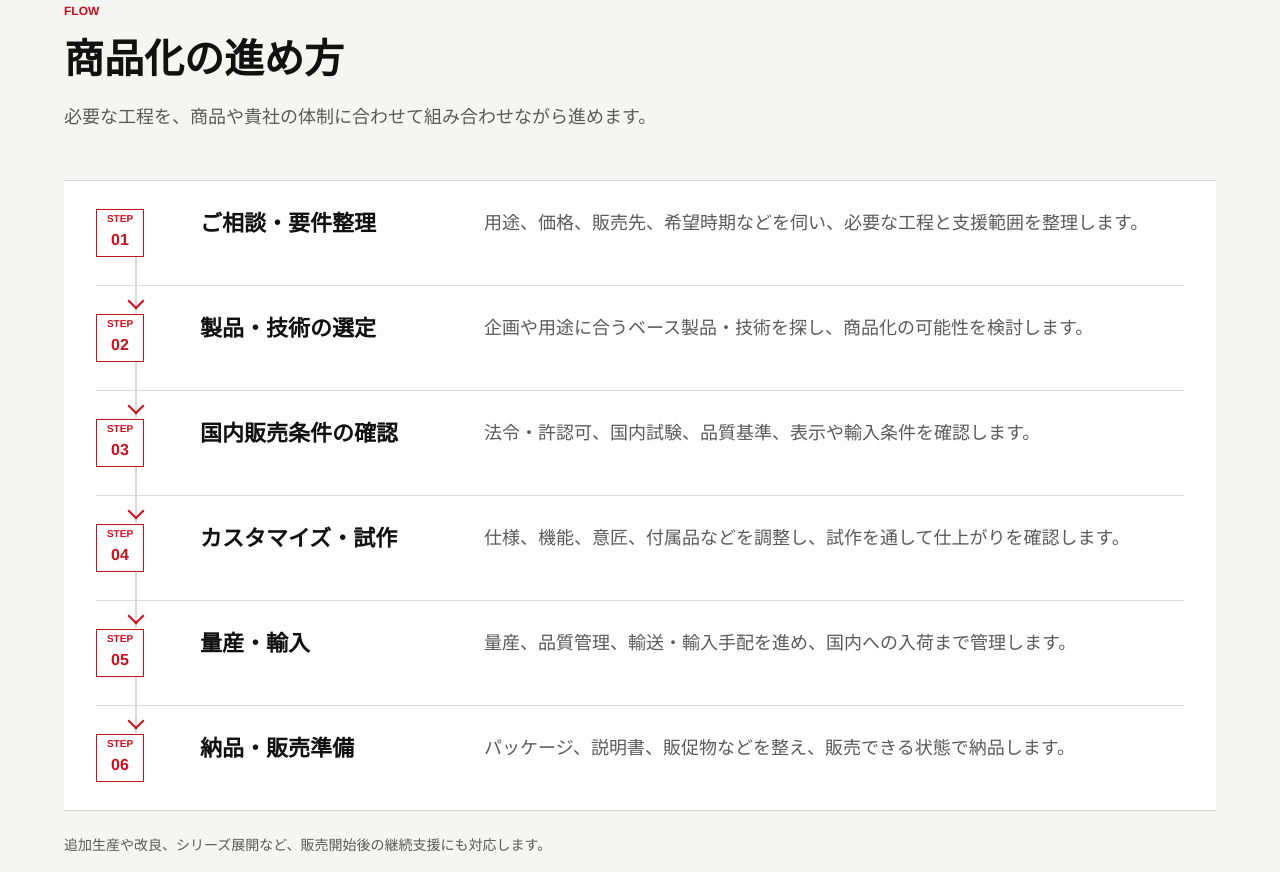
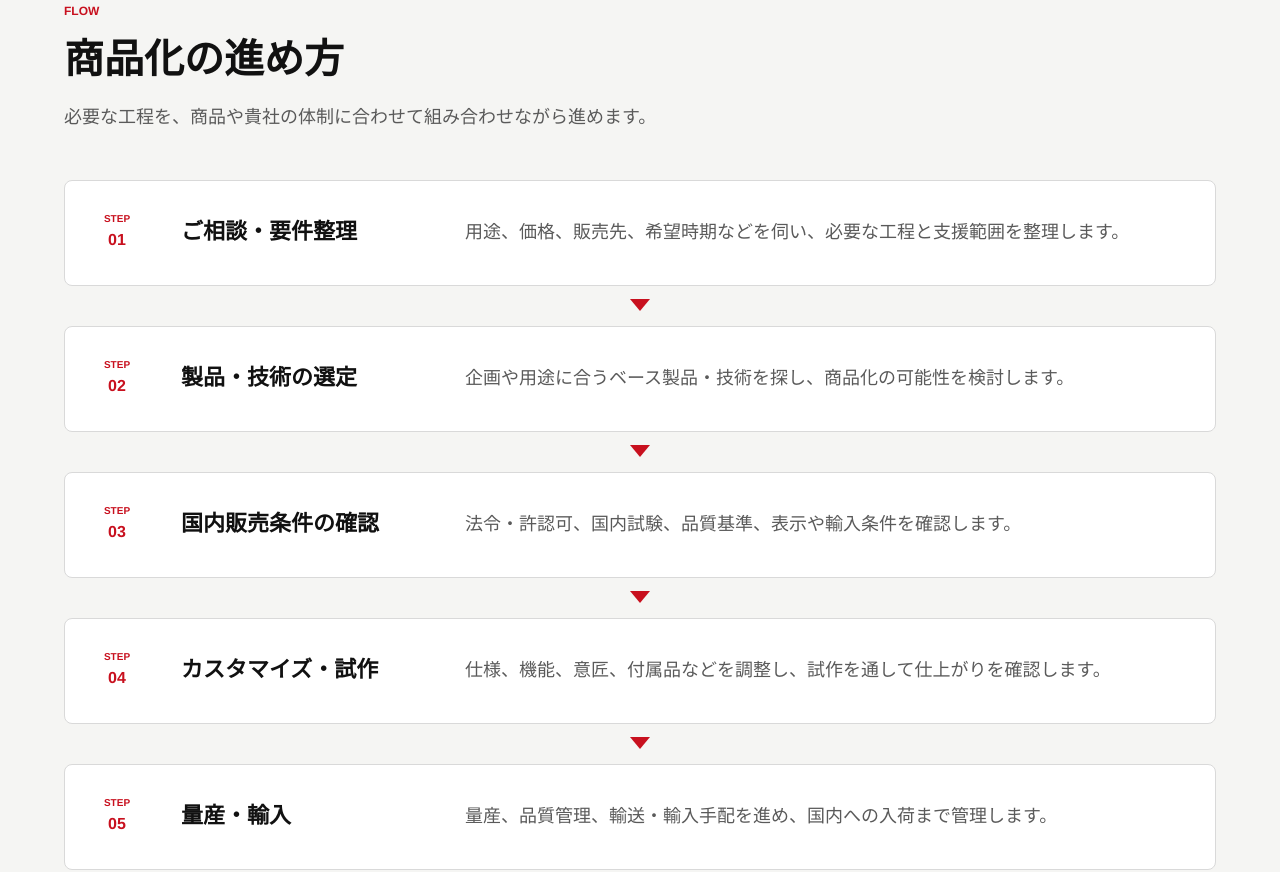
Before and after one commit to HACTAC/inbes-web-renewal, an Astro site: page /services in a window 1280 px wide. Shown: the part 2199-3071 px from the top of the page. Built offline with nearby package versions, Linux system fonts and the light colour scheme; Astro itself is replaced by a stand-in of ours.

Commit message:
Frame flow steps as rounded cards with centered arrows

```diff
--- a/src/pages/services.astro
+++ b/src/pages/services.astro
@@ -126,15 +126,15 @@ const developmentCapabilities = [
         <p>必要な工程を、商品や貴社の体制に合わせて組み合わせながら進めます。</p>
       </div>
 
-      <ol class="mt-10 border-y border-line bg-white px-5 md:mt-12 md:px-8" aria-label="商品化の6つのステップ">
+      <ol class="mt-10 space-y-10 md:mt-12" aria-label="商品化の6つのステップ">
         {processSteps.map(([title, text], index) => (
-          <li class:list={["flow-step relative grid grid-cols-[56px_minmax(0,1fr)] gap-x-4 gap-y-2 py-6 md:grid-cols-[80px_260px_minmax(0,1fr)] md:gap-x-6 md:gap-y-0 md:py-7", index > 0 && "border-t border-line"]}>
-            <span class="flow-step-badge relative z-10 row-span-2 flex size-12 flex-col items-center justify-center border border-primary bg-white font-latin font-bold leading-none text-primary md:row-span-1" aria-hidden="true">
+          <li class="flow-step relative grid grid-cols-[48px_minmax(0,1fr)] items-center gap-x-5 gap-y-3 rounded-md border border-line bg-white p-6 md:p-7 lg:grid-cols-[64px_260px_minmax(0,1fr)] lg:gap-6">
+            <span class="flex size-12 flex-col items-center justify-center font-latin font-bold leading-none text-primary" aria-hidden="true">
               <span class="text-[10px]">STEP</span>
               <span class="mt-1 text-base">{String(index + 1).padStart(2, "0")}</span>
             </span>
             <h3 class="text-[21px] font-semibold leading-[1.4] md:text-[22px]">{title}</h3>
-            <p class="text-sub">{text}</p>
+            <p class="col-span-2 text-sub lg:col-span-1">{text}</p>
           </li>
         ))}
       </ol>
@@ -218,38 +218,14 @@ const developmentCapabilities = [
 </BaseLayout>
 
 <style>
-  .flow-step:not(:last-child)::before {
-    content: "";
-    position: absolute;
-    top: 72px;
-    bottom: -24px;
-    left: 27px;
-    width: 2px;
-    background: #d9d9d9;
-  }
-
   .flow-step:not(:last-child)::after {
     content: "";
     position: absolute;
-    bottom: -18px;
-    left: 22px;
-    width: 12px;
-    height: 12px;
-    border-right: 2px solid #c8101e;
-    border-bottom: 2px solid #c8101e;
-    transform: rotate(45deg);
-  }
-
-  @media (min-width: 768px) {
-    .flow-step:not(:last-child)::before {
-      top: 76px;
-      bottom: -28px;
-      left: 39px;
-    }
-
-    .flow-step:not(:last-child)::after {
-      bottom: -22px;
-      left: 34px;
-    }
+    top: calc(100% + 14px);
+    left: 50%;
+    border-top: 12px solid #c8101e;
+    border-right: 10px solid transparent;
+    border-left: 10px solid transparent;
+    transform: translateX(-50%);
   }
 </style>
```
